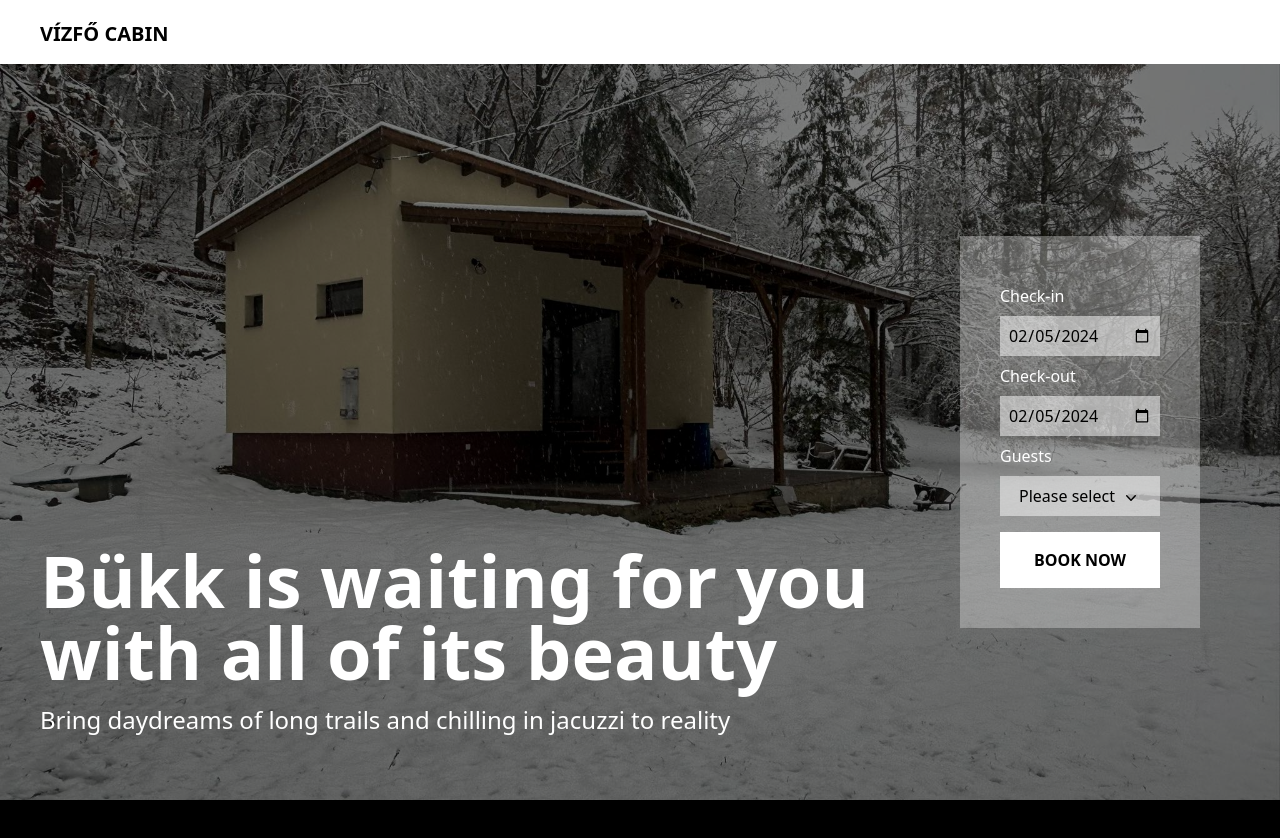
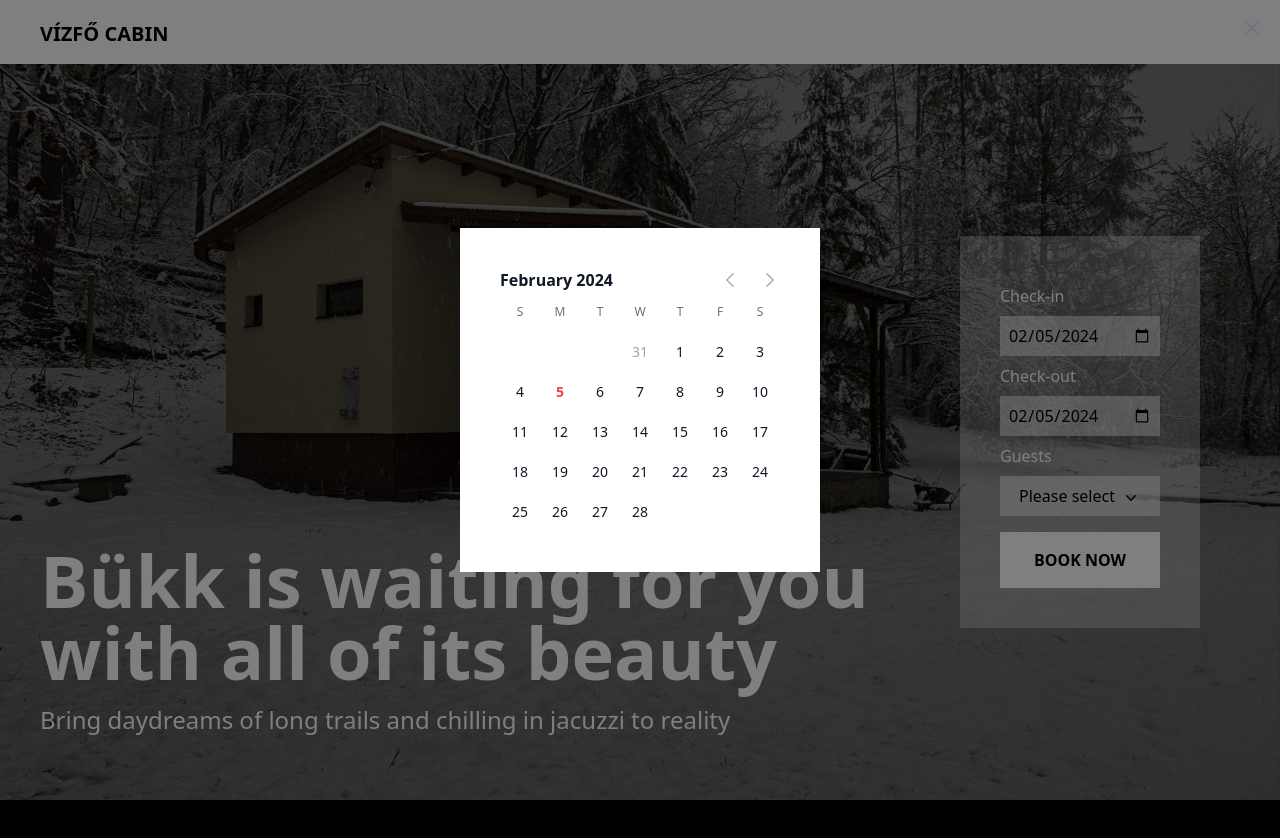
Before and after one commit to csibivili/vizfokabin, a Next.js app in the folder packages/web/: page / in a window 1280 px wide. Shown: the top 838 px of the page. Built offline with nearby package versions, Linux system fonts and the light colour scheme.

Commit message:
wip:dummy modal

```diff
--- a/packages/web/app/layout.tsx
+++ b/packages/web/app/layout.tsx
@@ -1,19 +1,17 @@
-import type { Metadata } from 'next'
-import type { Viewport } from 'next'
+import type { Metadata } from "next"
+import type { Viewport } from "next"
 
 // These styles apply to every route in the application
-import './globals.css'
+import "./globals.css"
 
 export const metadata: Metadata = {
-  title: 'Vízfő Cabin',
-  description: 'Bükk is waiting for you with all of its beauty',
-  icons: [
-    { rel: 'icon', url: '/favicon.ico' },
-  ]
+  title: "Vízfő Cabin",
+  description: "Bükk is waiting for you with all of its beauty",
+  icons: [{ rel: "icon", url: "/favicon.ico" }],
 }
 
 export const viewport: Viewport = {
-  width: 'device-width',
+  width: "device-width",
   initialScale: 1,
 }
 
--- a/packages/web/components/bookingWidget.tsx
+++ b/packages/web/components/bookingWidget.tsx
@@ -4,6 +4,8 @@ import { useState, FC, useEffect } from "react"
 
 import DateSelector from "./dateSelector"
 import NumberOfGuests from "./numberOfGuests"
+import Modal from "./modal"
+import Calendar from "./calendar"
 
 const BookingWidget: FC = () => {
   const [checkIn, setCheckIn] = useState<Date>(new Date()) //todo: set to zero
@@ -91,6 +93,9 @@ const BookingWidget: FC = () => {
           Book now
         </button>
       </div>
+      <Modal isOpen={true} onClose={() => {}}>
+        <Calendar />
+      </Modal>
     </div>
   )
 }
--- a/packages/web/components/calendar.tsx
+++ b/packages/web/components/calendar.tsx
@@ -104,7 +104,7 @@ const Calendar = () => {
             key={day.toString()}
             className={classNames(
               dayIdx === 0 && colStartClasses[getDay(day)],
-              "py-1"
+              "p-2"
             )}
           >
             <button
--- /dev/null
+++ b/packages/web/components/modal.tsx
@@ -0,0 +1,52 @@
+"use client"
+
+import { useState, FC } from "react"
+
+interface Props {
+  isOpen: boolean
+  onClose: () => void
+  children: React.ReactNode
+}
+
+const Modal: FC<Props> = ({ isOpen, onClose, children }) => {
+  const [isModalOpen, setIsModalOpen] = useState(isOpen)
+
+  const closeModal = () => {
+    setIsModalOpen(false)
+    onClose()
+  }
+
+  return (
+    <>
+      {isModalOpen && (
+        <div className="fixed inset-0 flex items-center justify-center z-50">
+          <div className="fixed inset-0 bg-black opacity-50"></div>
+          <div className="bg-white p-6 z-10">
+            <button
+              className="absolute top-0 right-0 m-4 text-gray-500 hover:text-gray-700"
+              onClick={closeModal}
+            >
+              <svg
+                className="w-6 h-6"
+                fill="none"
+                stroke="currentColor"
+                viewBox="0 0 24 24"
+                xmlns="http://www.w3.org/2000/svg"
+              >
+                <path
+                  strokeLinecap="round"
+                  strokeLinejoin="round"
+                  strokeWidth="2"
+                  d="M6 18L18 6M6 6l12 12"
+                ></path>
+              </svg>
+            </button>
+            {children}
+          </div>
+        </div>
+      )}
+    </>
+  )
+}
+
+export default Modal
```
